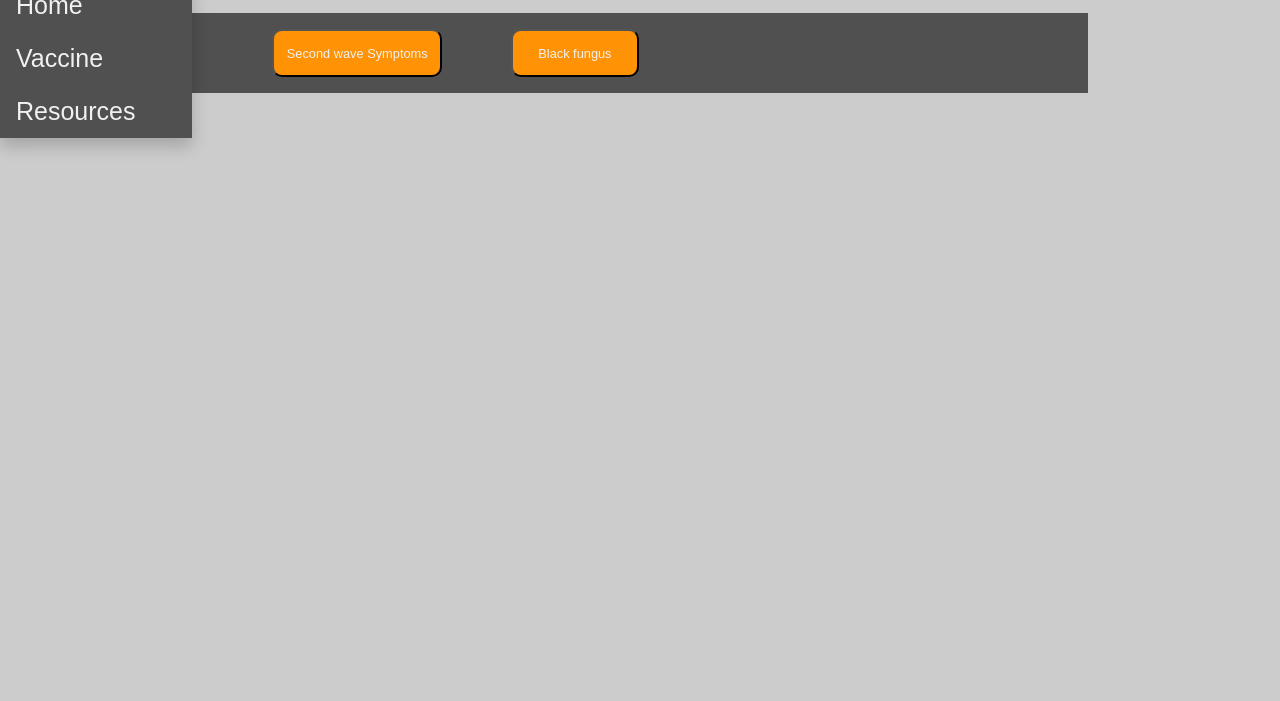
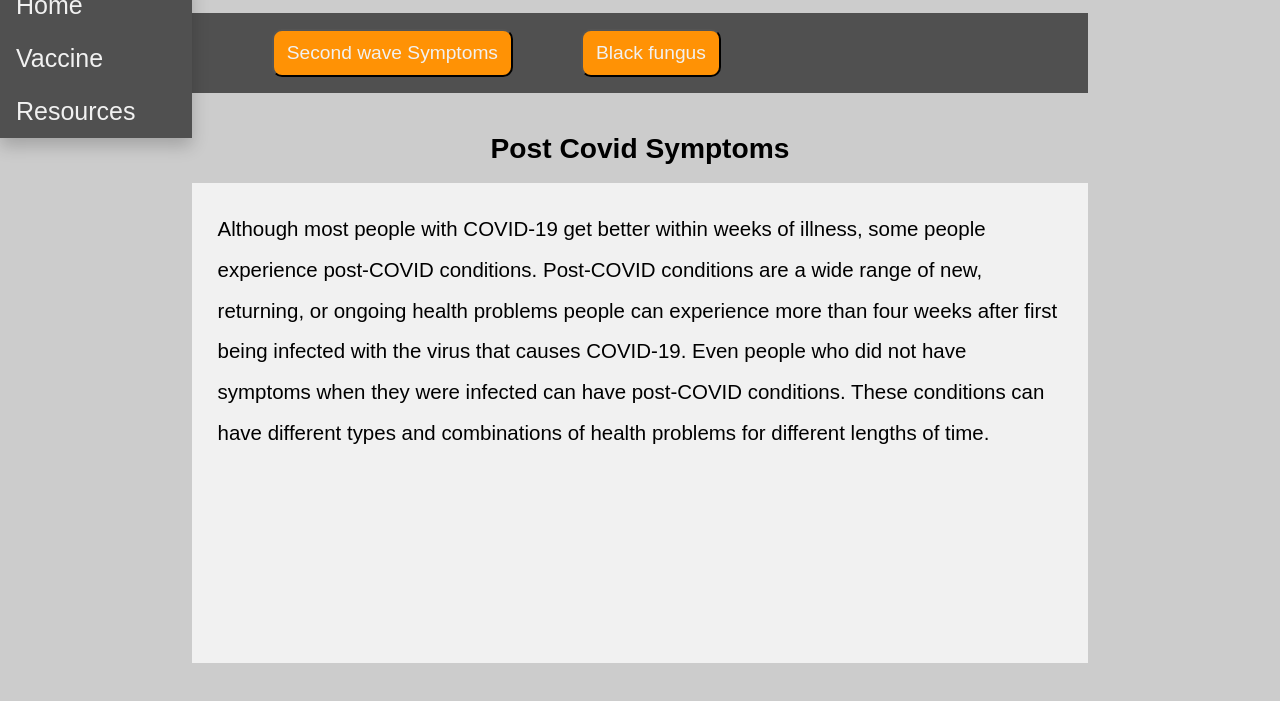
Before and after one commit to Anjankumar53/TraC-19, a website: page static/readme.html in a window 1280 px wide. Shown: the part 75-776 px from the top of the page. Drawn offline with Linux system fonts and the light colour scheme; files that its build step writes are made by us from their sources; files whose address does not match are found by name; a web font is replaced by a local one.

Commit message:
updated design

```diff
--- a/static/css/readMe.css
+++ b/static/css/readMe.css
@@ -135,8 +135,12 @@
     font-weight: bolder;
 }
 #article_data{
-    font-size: 1.4vw;
+  min-height: 60vh;
+  max-width: 60w;
+    font-size: 1.6vw;
     padding: 2vw;
+    line-height: 200%;
+    background-color: #f1f1f1;
 }
 .topics button{
     background:var(--brand);
@@ -146,5 +150,5 @@
     border-radius: 10px;
     height:6vh;
     color: #f1f1f1;
-    font-size: 1vw;
+    font-size: 1.5vw;
 }
--- a/static/readme.html
+++ b/static/readme.html
@@ -34,8 +34,8 @@
           <button class="topic_name" onclick="topicB()">Black fungus</button>
         </div>
         <div class="article">
-          <p id="article_title"></p><br>
-          <p id="article_data"></p>
+          <p id="article_title">Post Covid Symptoms          </p><br>
+          <p id="article_data">Although most people with COVID-19 get better within weeks of illness, some people experience post-COVID conditions. Post-COVID conditions are a wide range of new, returning, or ongoing health problems people can experience more than four weeks after first being infected with the virus that causes COVID-19. Even people who did not have symptoms when they were infected can have post-COVID conditions. These conditions can have different types and combinations of health problems for different lengths of time.</p>
         </div>
       </div>
 </body>
```
Also changed, not shown: static/css/vaccine.css (+4 -4 lines).
